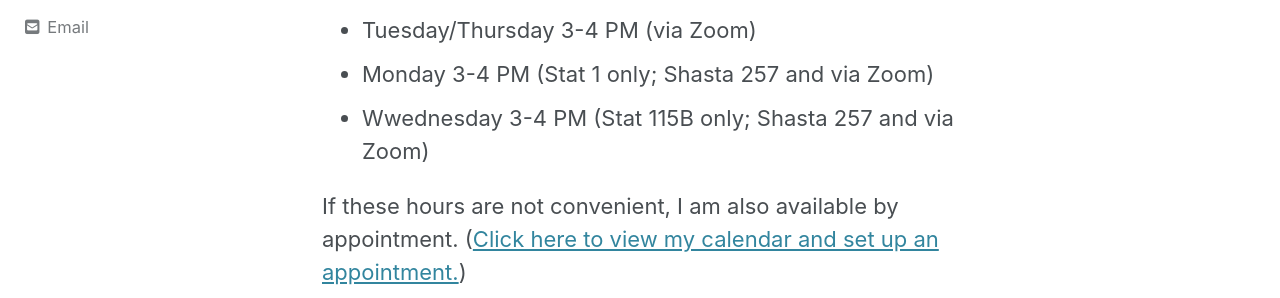
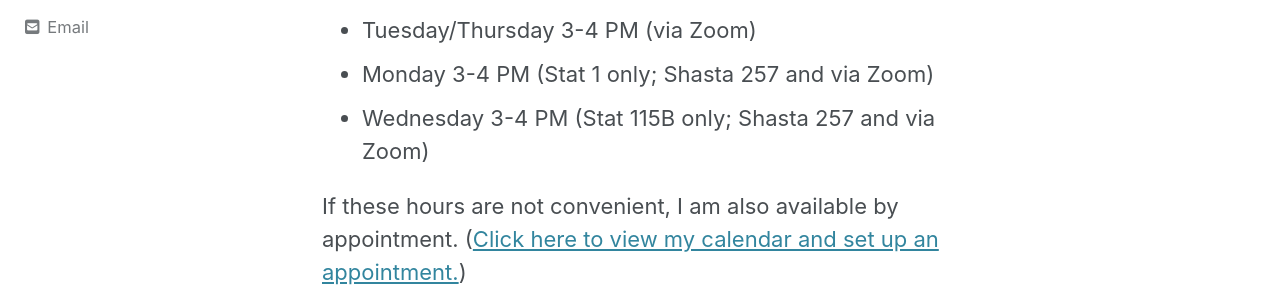
Before and after one commit to lgpcappiello/lgpcappiello.github.io, a Jekyll site: the page built from teaching/index.md, in a window 1280 px wide and 900 px high. Shown: the part 427-725 px from the top of the window. Built offline with Jekyll 4.4.1, drawn with Linux system fonts in a browser that asks for light colours; cached includes are drawn as plain includes; nearby versions of some CDN libraries; a script bundle is joined from its source files by our own code; library files that are not in the unit come from our copies.

Commit message:
Update index.md

```diff
--- a/teaching/index.md
+++ b/teaching/index.md
@@ -11,7 +11,7 @@ My Spring 2022 office hours are
 
 - Tuesday/Thursday 3-4 PM (via Zoom)
 - Monday 3-4 PM (Stat 1 only; Shasta 257 and via Zoom)
-- Wwednesday 3-4 PM (Stat 115B only; Shasta 257 and via Zoom)
+- Wednesday 3-4 PM (Stat 115B only; Shasta 257 and via Zoom)
 
 If these hours are not convenient, I am also available by appointment. (<a href="https://calendly.com/lcappiello/30min">Click here to view my calendar and set up an appointment.</a>)
 
```
